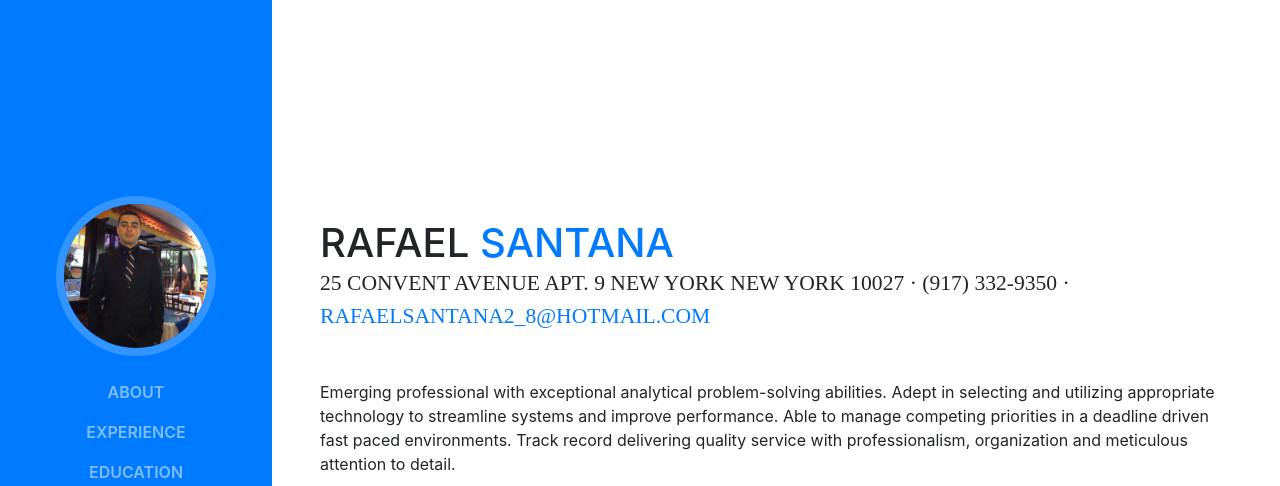
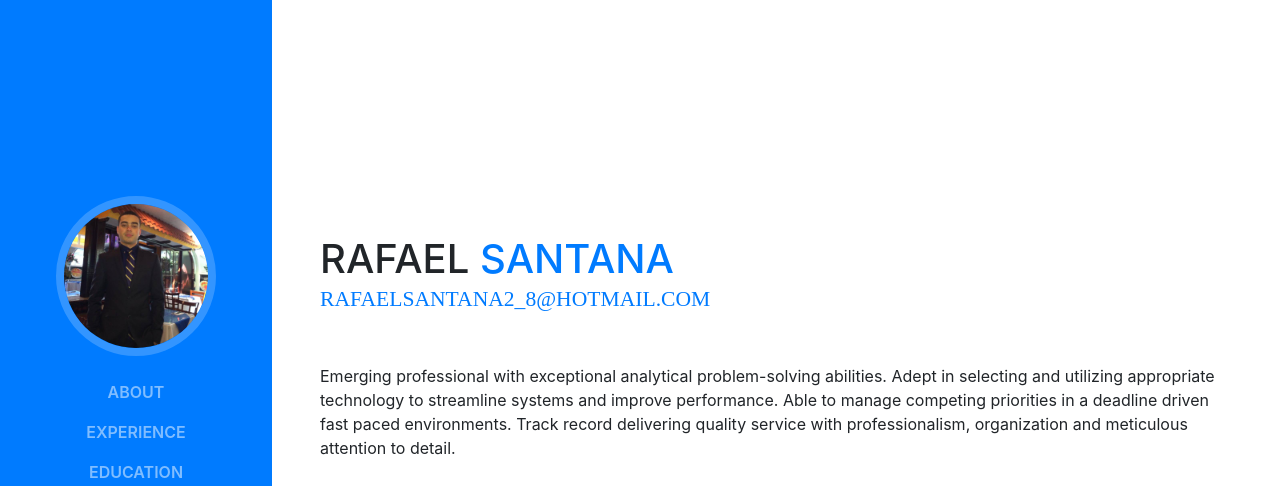
Before and after one commit to Rafelito19/Rafelito19.github.io, a website with bundled scripts: page index.html in a window 1280 px wide. Shown: the top 486 px of the page. Built offline with nearby package versions, Linux system fonts and the light colour scheme; a web font is replaced by a local one.

Commit message:
remove personal info

```diff
--- a/index.html
+++ b/index.html
@@ -68,9 +68,7 @@
           <h1 class="mb-0">Rafael
             <span class="text-primary">Santana</span>
           </h1>
-          <div class="subheading mb-5">25 Convent Avenue Apt. 9
-New York New York 10027
-· (917) 332-9350 ·
+          <div class="subheading mb-5">
             <a href="mailto:rafaelsantana2_8@hotmail.com">rafaelsantana2_8@hotmail.com</a>
           </div>
           <p class="mb-5">Emerging professional with exceptional analytical problem-solving abilities. Adept in selecting and utilizing appropriate technology to streamline systems and improve performance. Able to manage competing priorities in a deadline driven fast paced environments. Track record delivering quality service with professionalism, organization and meticulous attention to detail.  </p>
```
